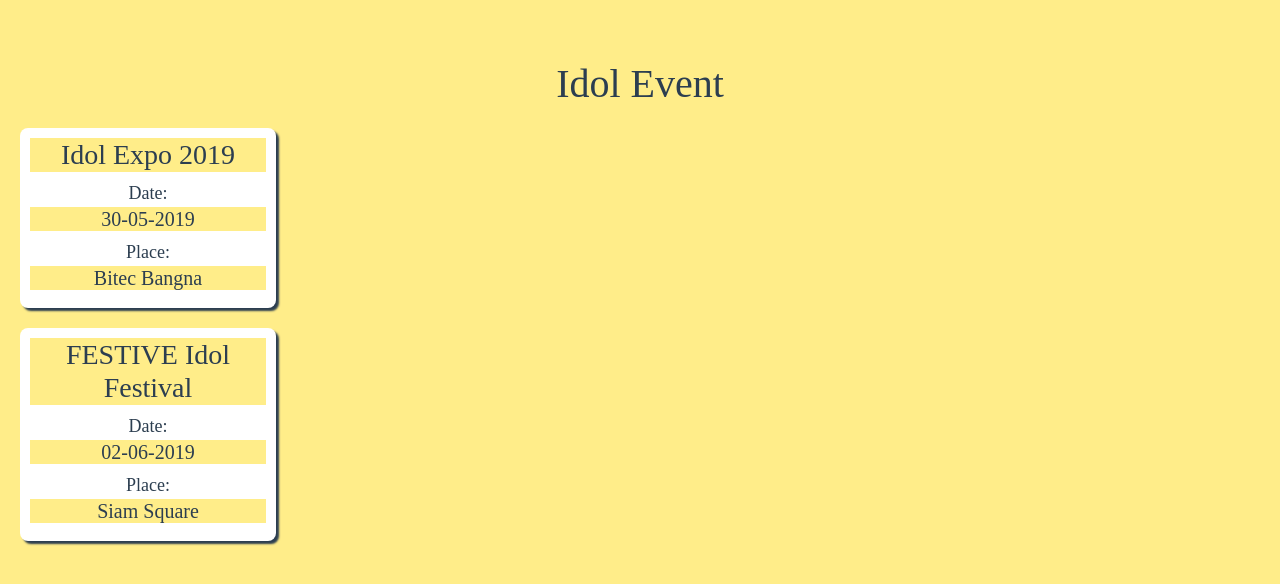
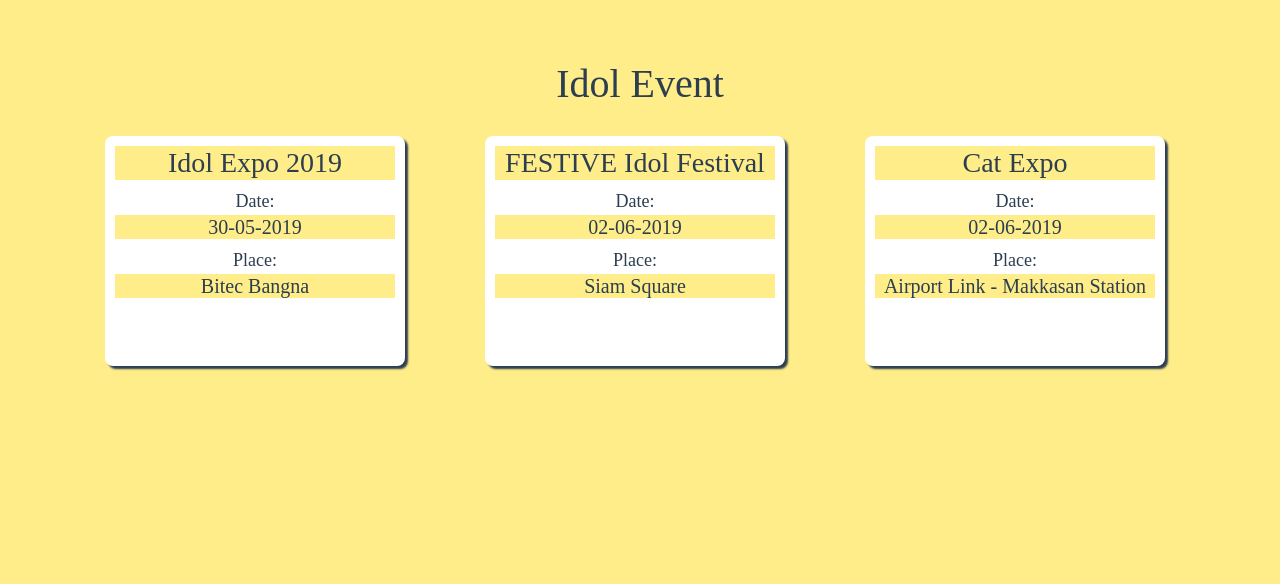
Before and after one commit to lebrancconvas/Idols-Event, a Vue app: page / in a window 1280 px wide. Shown: the top 584 px of the page. Built offline with nearby package versions, Linux system fonts and the light colour scheme.

Commit message:
Layout Change.

```diff
--- a/src/App.vue
+++ b/src/App.vue
@@ -1,8 +1,19 @@
 <template>
   <div id="app">
     <Header />
-    <List eventname="Idol Expo 2019" eventdate="30-05-2019" eventplace="Bitec Bangna"/>
-    <List eventname="FESTIVE Idol Festival" eventdate="02-06-2019" eventplace="Siam Square" />
+    <b-container class="bv-example-row">
+      <b-row>
+        <b-col>
+          <List eventname="Idol Expo 2019" eventdate="30-05-2019" eventplace="Bitec Bangna"/>
+        </b-col>
+        <b-col>
+          <List eventname="FESTIVE Idol Festival" eventdate="02-06-2019" eventplace="Siam Square" />
+        </b-col>
+        <b-col>
+          <List eventname="Cat Expo" eventdate="02-06-2019" eventplace="Airport Link - Makkasan Station" />
+        </b-col>
+      </b-row>
+    </b-container>
   </div>
 </template>
 
--- a/src/components/List.vue
+++ b/src/components/List.vue
@@ -33,8 +33,8 @@
         margin: 20px;
         border-radius: 8px;
         background: white;
-        width: 20%;
-        height: 50%;
+        width: 300px;
+        height: 230px;
         box-shadow: 3px 3px 2px;
         transform: scale(1);
         transition: 0.8s;
@@ -48,6 +48,7 @@
     .name-list {
         font-size: 18px;
         font-family: 'Gulim';
+        height: 50%;
         background: white;
     }
 </style>
```
